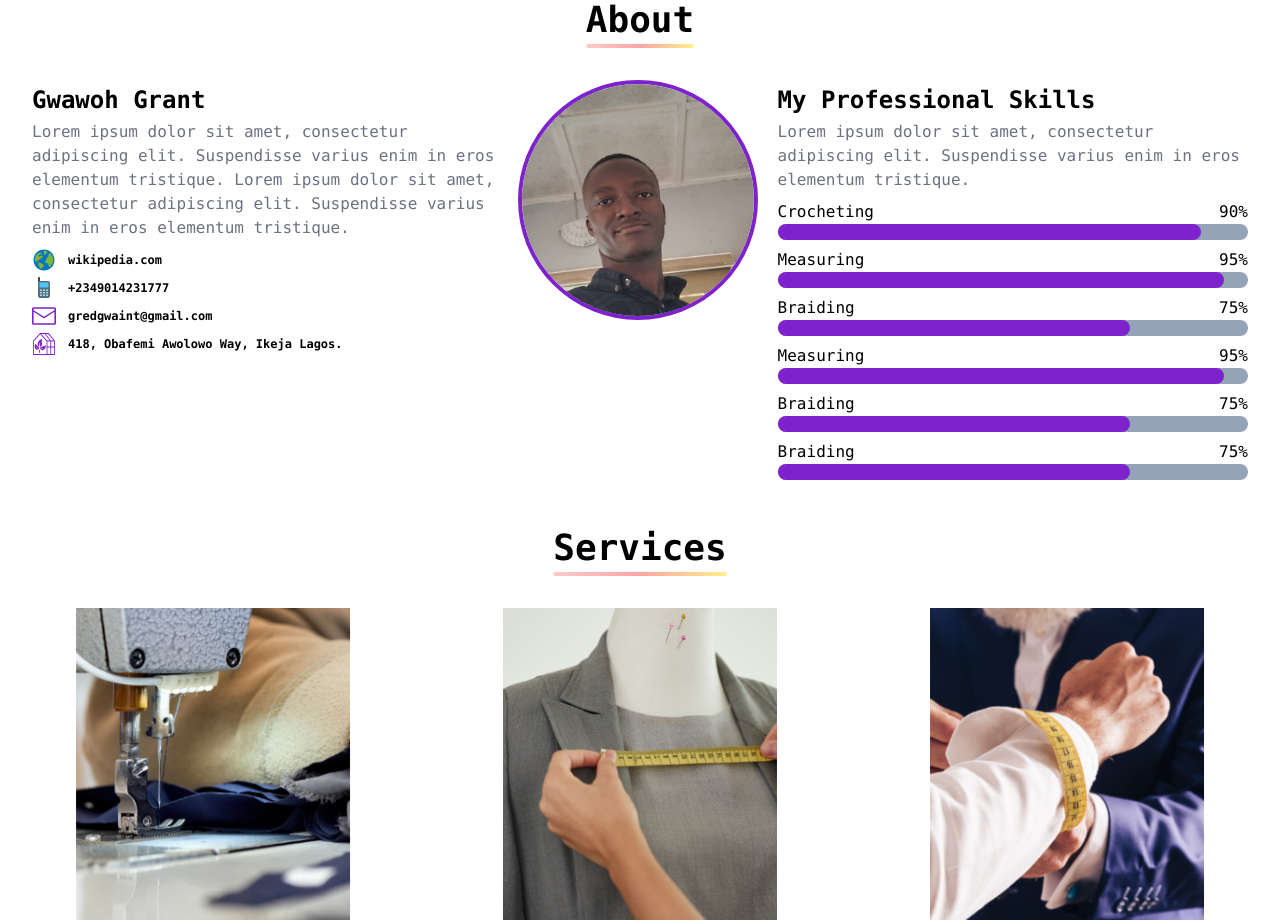
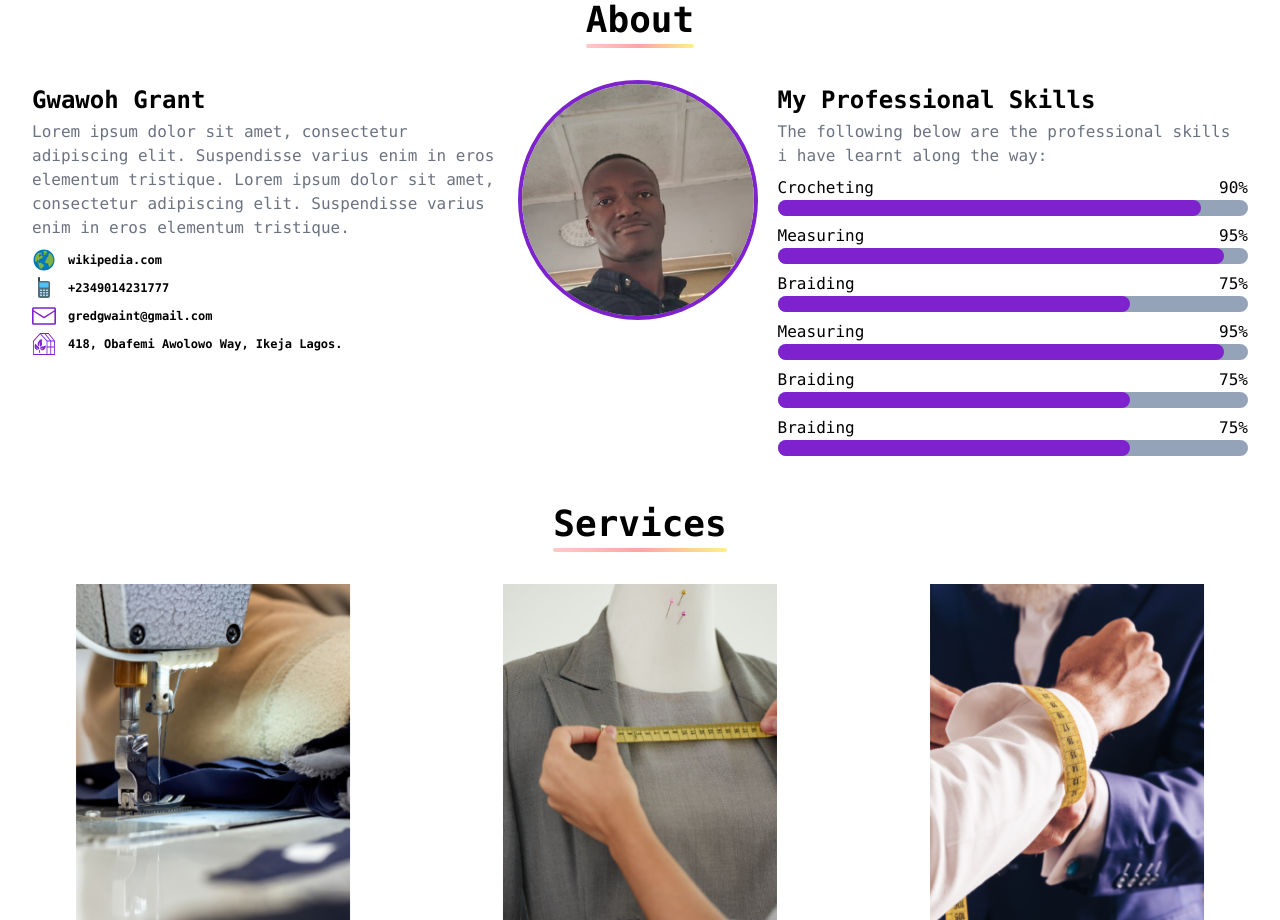
Before and after one commit to kindness-ok/grant-portfolio, a Next.js app: page / in a window 1280 px wide. Shown: the part 840-1760 px from the top of the page. Built offline with nearby package versions, Linux system fonts and the light colour scheme.

Commit message:
adding finishing touches: part two

```diff
--- a/src/components/about.tsx
+++ b/src/components/about.tsx
@@ -73,8 +73,7 @@ export default function About () {
               </div>
               <div className="">
                 <p className="text-gray-500 font-medium font-mono">
-                  Lorem ipsum dolor sit amet, consectetur adipiscing elit.
-                  Suspendisse varius enim in eros elementum tristique.
+                  The following below are the professional skills i have learnt along the way:
                 </p>
               </div>
               <div className="flex flex-col w-full my-2 gap-2">
```
